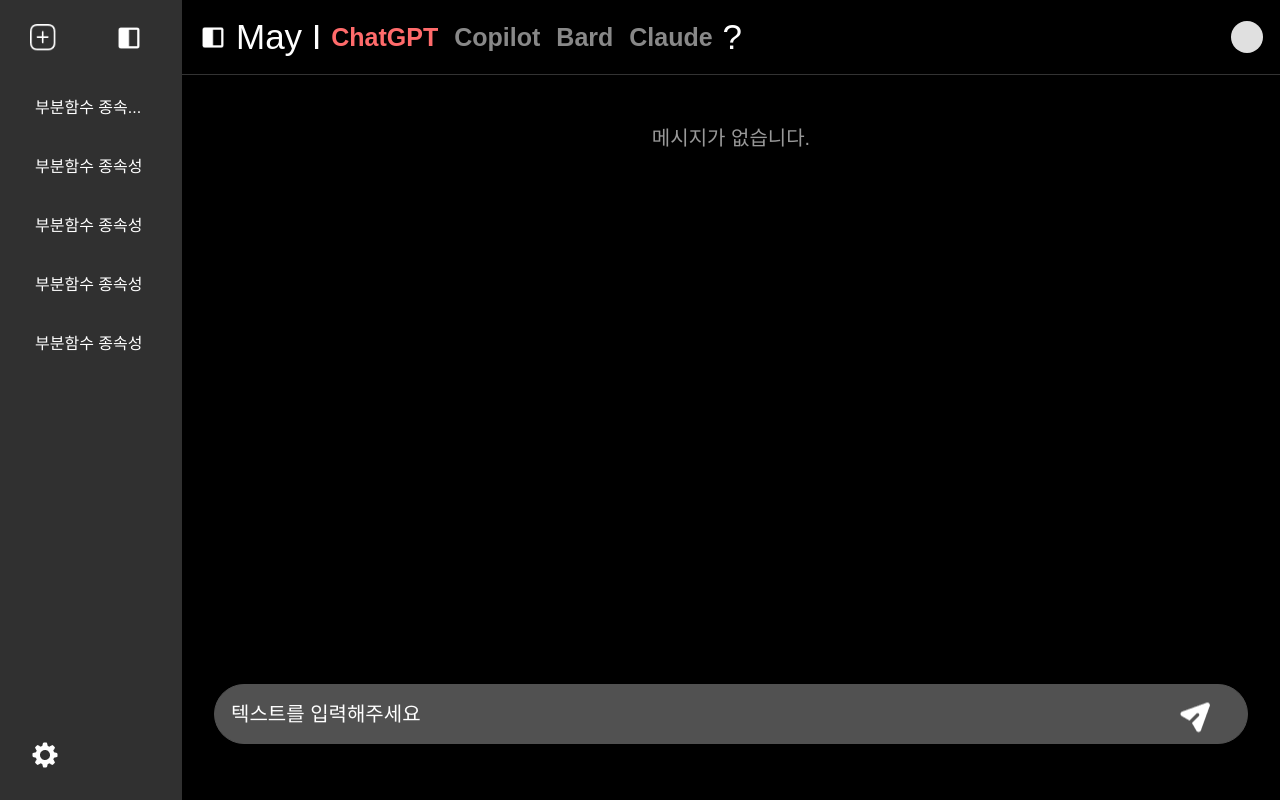
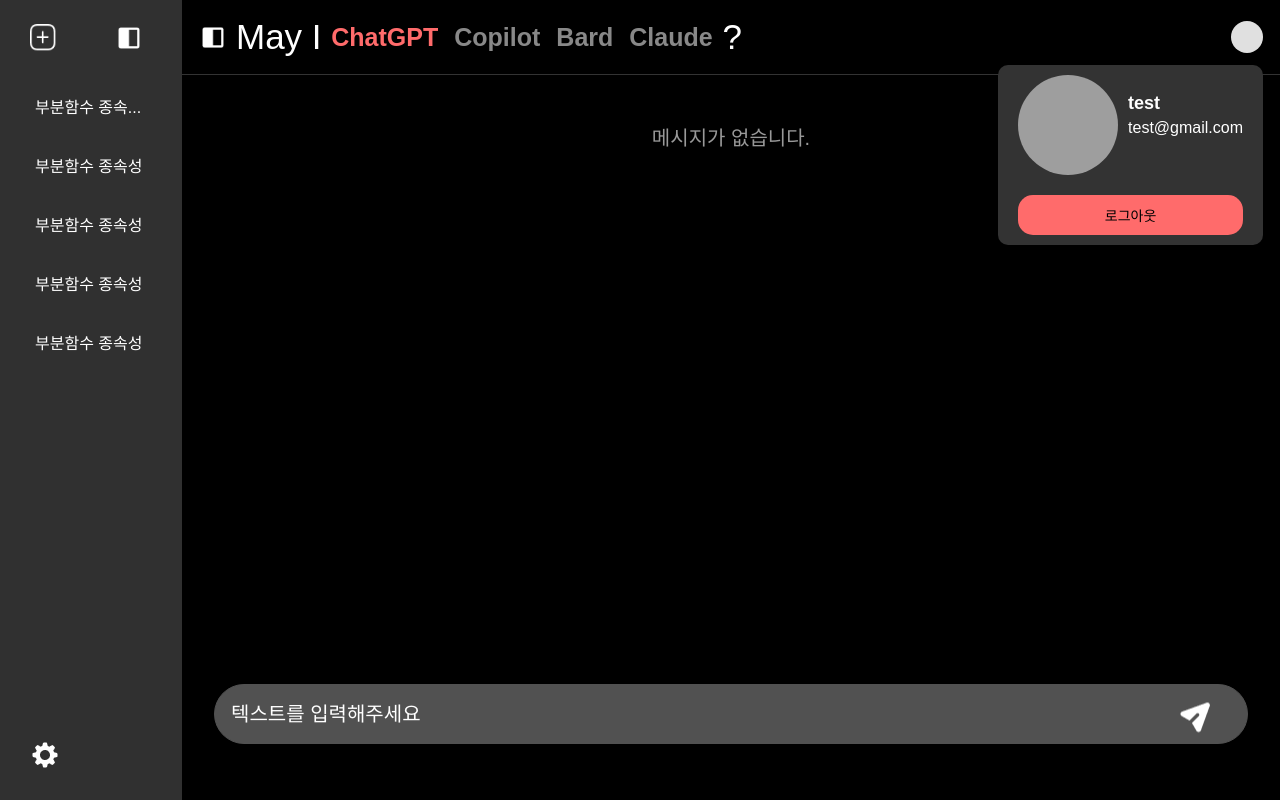
Before and after one commit to May-I-AI-Integrated-Platform/FE, a React (Vite) app: page /home in a window 1280 px wide. Built offline with nearby package versions, Linux system fonts and the light colour scheme; grey boxes are pictures that could not be loaded; a web font is replaced by a local one.

Commit message:
[FEAT] #13 프로필 모달 레이아웃 구성

```diff
--- a/src/components/home/Header.jsx
+++ b/src/components/home/Header.jsx
@@ -1,6 +1,13 @@
 import React, { useState } from 'react';
 import '../../css/home/header.css'
 import srcSidebarIcon from '../../../image/sidebarIcon.png'
+
+const userData = {
+  userId: 1,
+  name: "test",
+  email: "test@gmail.com",
+  profileImg: "https://umc7theatthis.s3.ap-northeast-2.amazonaws.com/mealimg/15a1bf57-665c-4d31-ba08-d573a7db4ad31739172128859.jpeg",
+}
 
 const Header = (props) => {
   const [activeTabs, setActiveTabs] = useState(['ChatGPT']);
@@ -47,6 +54,16 @@
         <div className="profile">
           <div className="profile-icon"></div>
         </div>
+        <div className='modal-header'>
+          <div className='profile-modal'>
+            <img src={`${userData.profileImg}`} alt="" className='image-modal'/>
+            <div>
+              <p className='name-modal'>{`${userData.name}`}</p>
+              <p className='email-modal'>{`${userData.email}`}</p>
+            </div>
+          </div>
+          <button className='logout-modal'>로그아웃</button>
+        </div>
     </header>
   );
 };
--- a/src/css/home/header.css
+++ b/src/css/home/header.css
@@ -67,3 +67,45 @@
     border-radius: 50%;
     background-color: #e0e0e0;
 }
+.modal-header{
+    position: absolute;
+    display: flex;
+    flex-direction: column;
+    align-items: center;
+    justify-content: center;
+    background-color: #333333;
+    border-radius: 10px;
+    padding: 10px 20px;
+    top: 65px;
+    right: 17px;
+    width: fit-content;
+    .profile-modal{
+        display: flex;
+        margin-bottom: 20px
+    }
+    .image-modal{
+        width: 100px;
+        height: 100px;
+        border-radius: 50%;
+        margin-right: 10px;
+    }
+    .name-modal{
+        font-size: 18px;
+        font-weight: 600;
+        margin-bottom: 0;
+    }
+    .email-modal{
+        margin-top: 5px;
+    }
+    .logout-modal{
+        width: 100%;
+        height: 40px;
+        background-color: #ff6b6b;
+        border: 0;
+        outline: none;
+        font-size: 14px;
+        font-family: 'Noto Sans KR', sans-serif;
+        font-weight: 550;
+        border-radius: 15px;
+    }
+}
```
